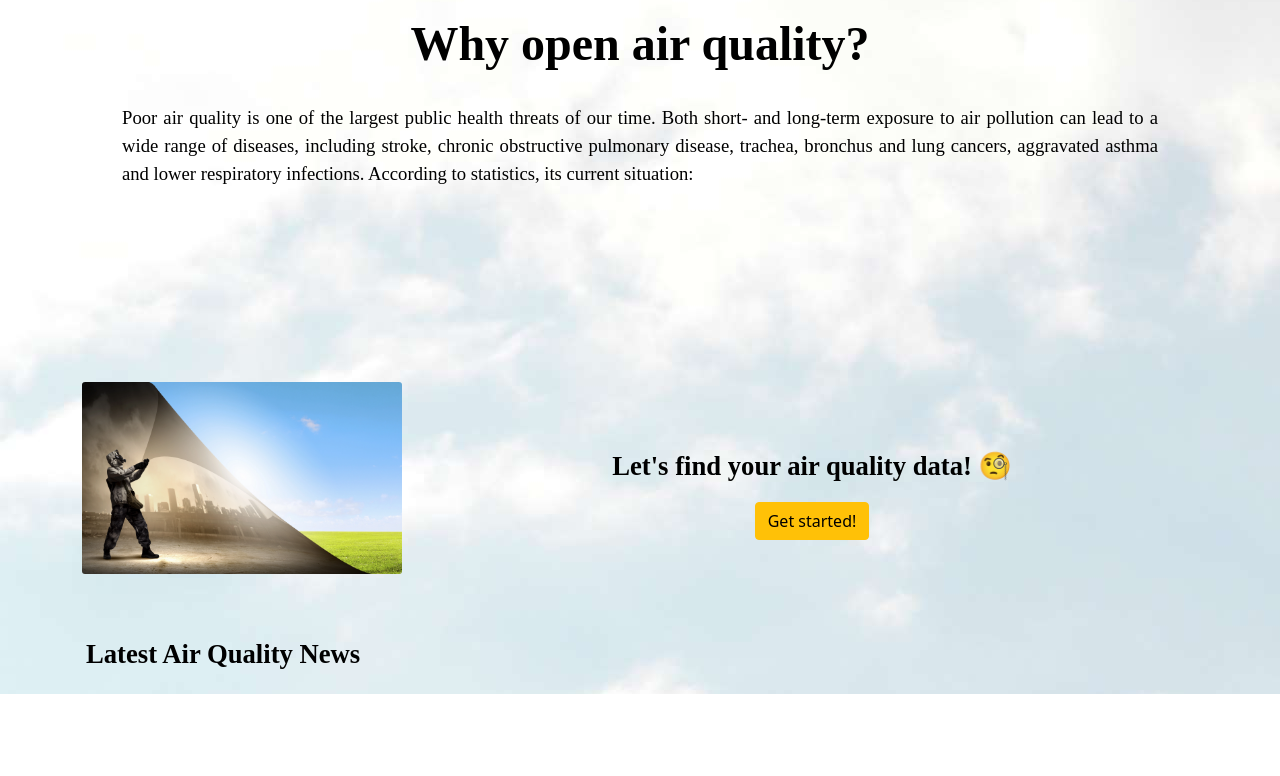
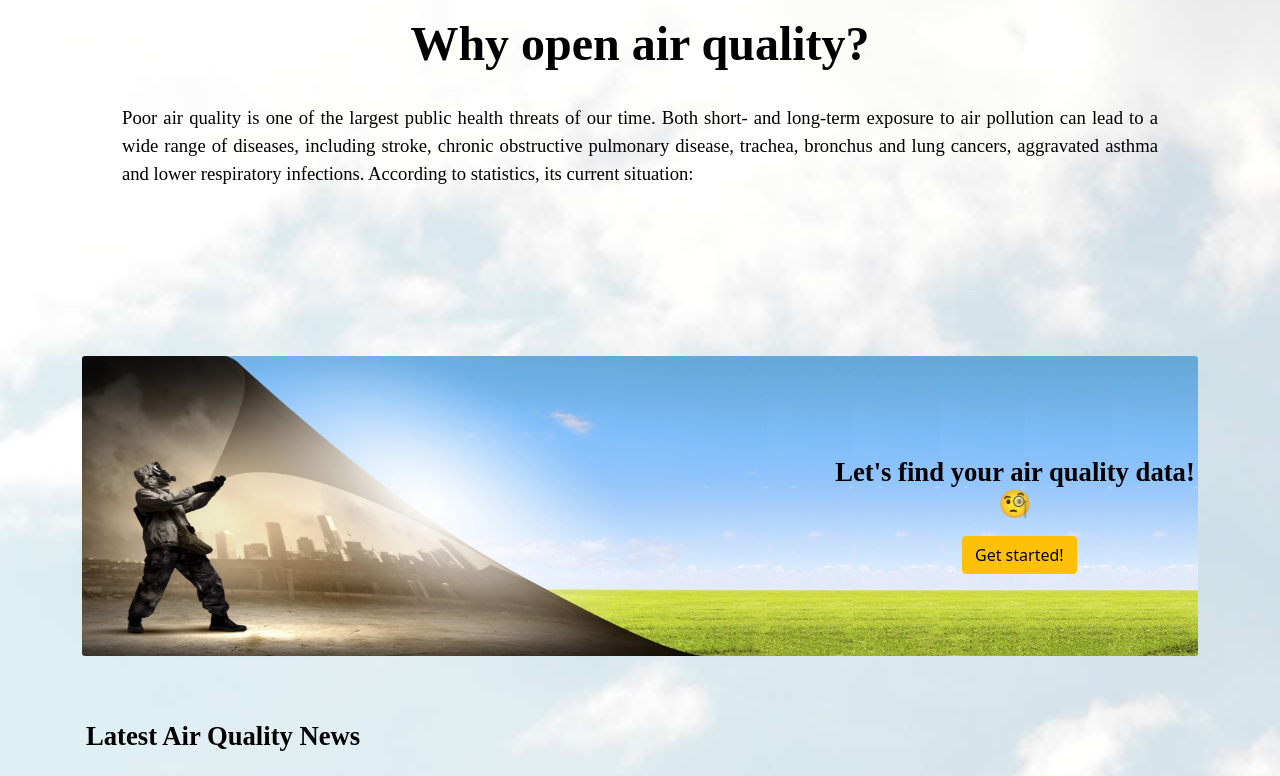
Before and after one commit to gujingying/comp0034_cw2_g-group-12-1, a Flask app: template my_app/templates/index.html in a window 1280 px wide. Shown: the part 126-902 px from the top of the page. Before the commit the page ends 820 px from the top, so only its background shows below. Run offline with Flask 3, Linux system fonts and the light colour scheme; the template is opened without the code that fills it, so the values that code supplies are empty; parts of the project's set-up code (start-up, migrations or seed data) failed here and were passed over; some libraries are stand-ins or nearby versions.

Commit message:
Update home page

```diff
--- a/my_app/templates/index.html
+++ b/my_app/templates/index.html
@@ -30,17 +30,20 @@
                         Both short- and long-term exposure to air pollution can lead to a wide
                         range of diseases, including stroke, chronic obstructive pulmonary
                         disease, trachea, bronchus and lung cancers, aggravated asthma and
-                        lower respiratory infections. According to statistics, its current situation:</span></span></p>
+                        lower respiratory infections. According to statistics, its current situation:
+                    </span></span></p>
                             <marquee bgcolor=transparent behavior="slide" direction="up" height="auto"
                                      style="overflow:hidden;" scrollamount="5" width="auto" onMouseOver="stop()"
                                      onMouseOut="start()">
                                 <p style="text-align: center;">
                 <span style="color: #ff7a69; font-size: 30pt;"><strong>
-                      <span style="font-family: unset">8.8M </strong><span style="color: #ff7a69; font-size: 16pt;"> deaths each year</span> </span></span>
+                      <span style="font-family: unset">8.8M </span></strong><span
+                        style="color: #ff7a69; font-size: 16pt;"> deaths each year</span></span></span>
                                 </p>
                                 <p style="text-align: center;">
                 <span style="color: #faa76e; font-size: 30pt;"><strong>
-                      <span style="font-family: 'unset'">90%</strong>  <span style="color: #faa76e; font-size: 16pt;"> in developing countries </span></span></span>
+                      <span style="font-family: 'unset'">90% </span></strong><span
+                        style="color: #faa76e; font-size: 16pt;"> in developing countries </span></span></span>
 
                                 </p>
                             </marquee>
@@ -50,37 +53,46 @@
             </div>
             <br>
             <br>
-            <br>
-            <br>
-            <p>&nbsp;</p>
         </div>
     </div>
-    <br>
-    <div class="row">
-        <div class="col-sm-auto">
-            <div class="card-img" style="width: 20rem">
-                <img class="card-img" alt="why air quality image" class=img-responsive width=35%
-                     src="{{ url_for('static', filename='img/why air quality.jpg') }}">
-            </div>
-        </div>
-        <div class="col">
-            <div class="card-body">
-                <br>
-                <br>
-                <p style="text-align: center;">
+
+    <style>
+        .gfg {
+            margin: 0%;
+            position: relative;
+
+        }
+
+        .first-txt {
+            position: absolute;
+            top: 100px;
+            left: 750px;
+        }
+
+        .second-txt {
+            position: absolute;
+            top: 180px;
+            left: 880px;
+        }
+    </style>
+
+    <div class="gfg">
+        <img class="card-img" alt="why air quality image" class=img-responsive width=35% height="300px"
+             src="{{ url_for('static', filename='img/why air quality.jpg') }}">
+        <h3 class="first-txt"><p style="text-align: center;">
             <span style="color: #000000; font-size: 20pt;"><strong>
              <span style="font-family: 'unset'">
                    Let's find your air quality data! 🧐</span></strong></span>
-                </p>
-                <p style="text-align: center"><a href="{{ url_for('/dashboard/') }}" button
-                                                 class="btn btn-warning"
-                                                 type="button" style="align-self: center">Get started!</a></p>
-            </div>
-        </div>
+        </p></h3>
+        <h3 class="second-txt"><p style="text-align: center"><a href="{{ url_for('/dashboard/') }}" button
+                                                                class="btn btn-warning"
+                                                                type="button" style="align-self: center">Get
+            started!</a></p></h3>
     </div>
+
     <div class="row">
         <div class="card-body" style="width: auto">
-        <br><br>
+            <br><br>
             <h1><span style="color: #000000; font-size: 20pt;"><strong><span
                     style="font-family: 'unset'">Latest Air Quality News</span></strong></span></h1>
             {% for article in news['articles'] %}
```
Also changed, not shown: my_app/static/img/why air quality.jpg.
